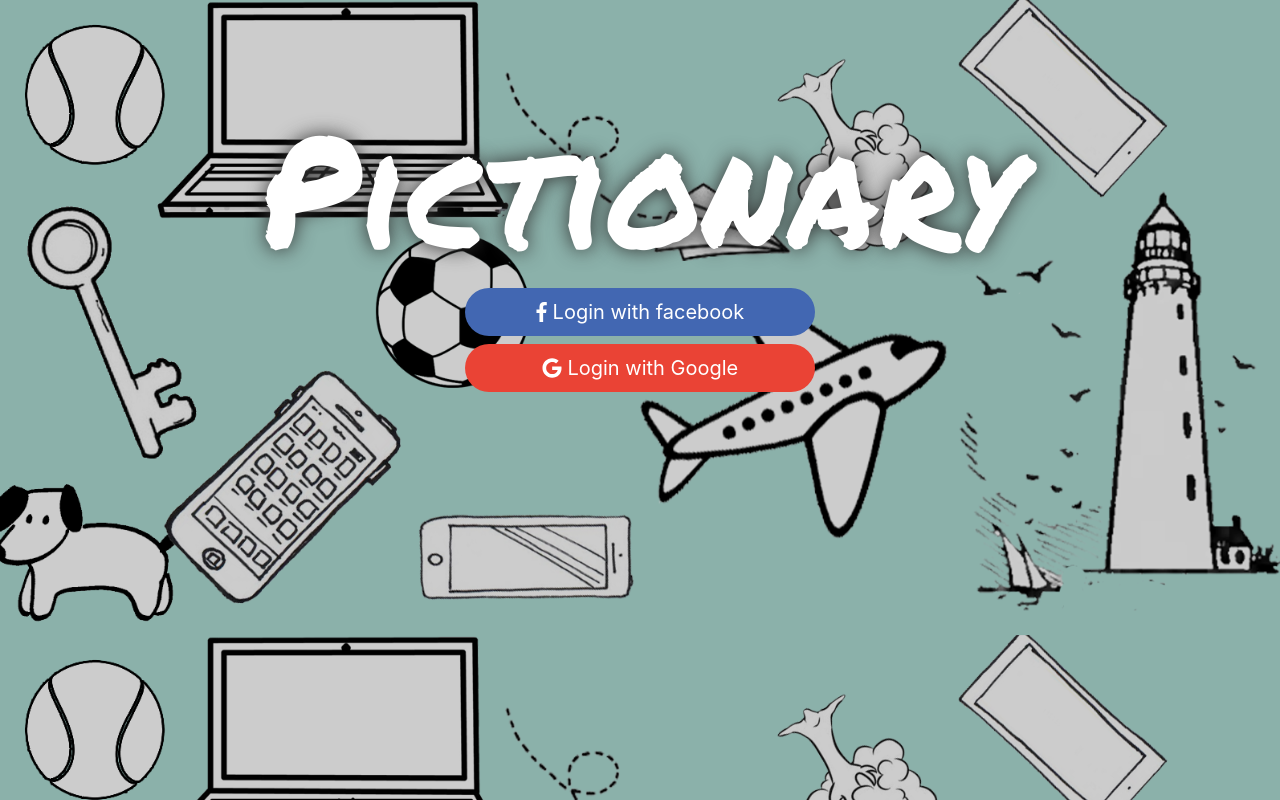
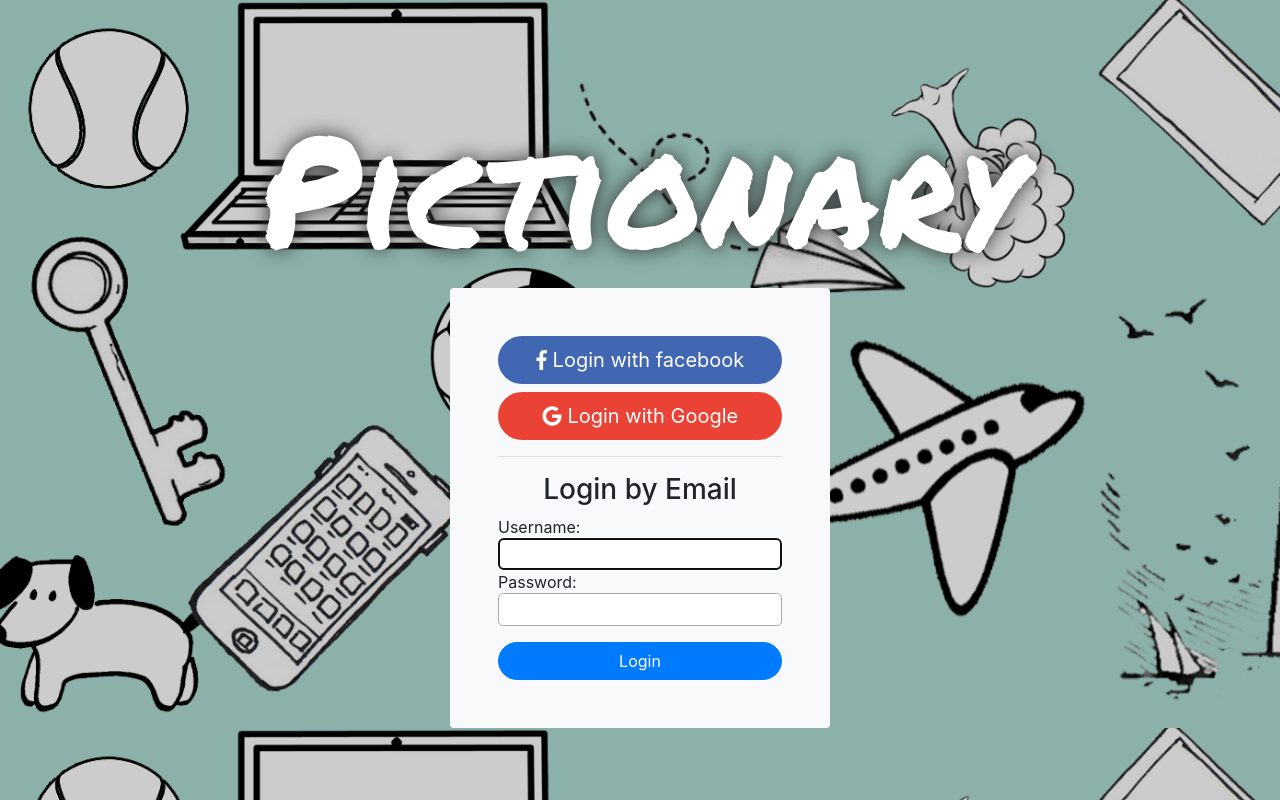
Before and after one commit to LaudateCorpus1/pictionary-3, a Django app: page /login/ in a window 1280 px wide. Run offline with Django 3.2, Linux system fonts and the light colour scheme; some libraries are stand-ins or nearby versions.

Commit message:
Add email login UI

```diff
--- a/pictionary/web/static/styles/app.css
+++ b/pictionary/web/static/styles/app.css
@@ -134,6 +134,20 @@
     top: 0;
 }
 
+.login-form label {
+    text-align: left;
+    display: block;
+    margin-bottom: -1px;
+}
+
+.login-form input {
+    display: block;
+    width: 100%;
+    border-radius: 0.3em;
+    border: #aaa solid 1px;
+    padding: 0.2em 0.4em;
+}
+
 @media only screen and (min-height: 600px) and (min-width: 600px) {
     #drawing-board {
         width: 500px !important;
--- a/pictionary/web/templates/web/login.html
+++ b/pictionary/web/templates/registration/login.html
@@ -3,13 +3,20 @@
 {% block content %}
 <div class="row mt-5">
 	<h1 class="title mt-5 mx-auto">Pictionary</h1>
-	<div class="col-12 col-sm-4 offset-sm-4 text-center rounded">
+	<div class="col-12 col-sm-4 offset-sm-4 text-center rounded bg-light p-5">
         <a href="{% url 'social:begin' 'facebook' %}" class="btn btn-lg btn-block rounded-pill btn-facebook">
             <i class="fab fa-facebook-f"></i> Login with facebook
         </a>
         <a href="{% url 'social:begin' 'google-oauth2' %}" class="btn btn-lg btn-block rounded-pill btn-google">
             <i class="fab fa-google"></i> Login with Google
         </a>
-	</div>
+        <hr>
+        <form method="post">
+            <h3>Login by Email</h3>
+            {% csrf_token %}
+            <div class="login-form">{{ form }}</div>
+            <button type="submit" class="btn btn-primary btn-block rounded-pill mt-3">Login</button>
+        </form>
+    </div>
 </div>
 {% endblock %}
--- a/pictionary/web/urls.py
+++ b/pictionary/web/urls.py
@@ -1,4 +1,6 @@
 from django.urls import path
+from django.conf.urls import url
+from django.contrib.auth import views as auth_views
 
 from . import views
 
@@ -7,7 +9,8 @@
     path('draw/', views.drawer_view, name='draw'),
     path('guess/', views.guesser_view, name='guess'),
     path('play/', views.play_game, name='play_game'),
-    path('login/', views.login, name='login'),
+    # path('login/', views.login, name='login'),
+    path('login/', auth_views.LoginView.as_view(), {'template_name': 'web/login.html'}, name='login'),
     path('logout/', views.logout_view, name='logout'),
     path('api/word', views.word),
     path('api/<uuid:game_id>/finish', views.finish)
```
